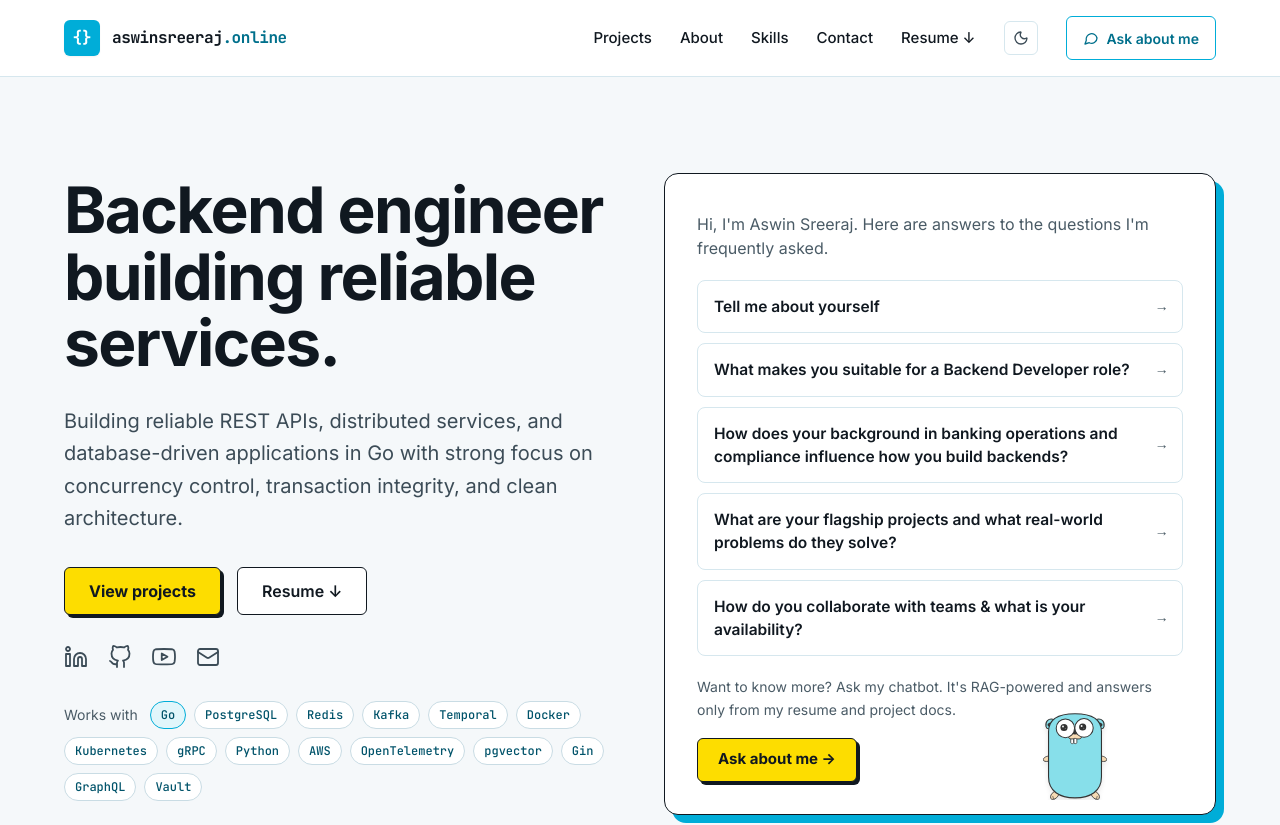
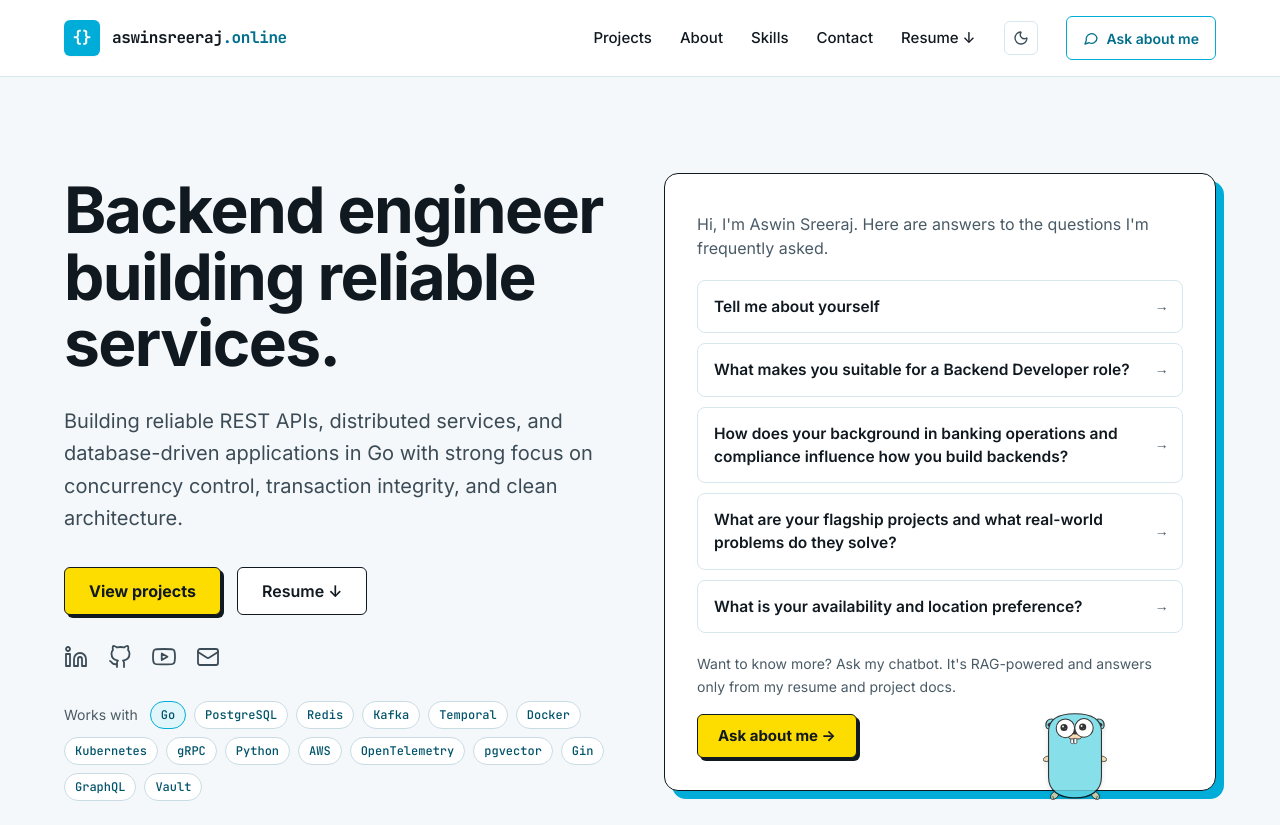
Before and after one commit to aswinsreeraj/portfolio, a React (Vite) app: page / in a window 1280 px wide. Shown: the top 825 px of the page. Built offline with nearby package versions, Linux system fonts and the light colour scheme.

Commit message:
feat(hero-faq): update question 5 to availability and location preference

```diff
--- a/src/components/HeroAskWidget.tsx
+++ b/src/components/HeroAskWidget.tsx
@@ -32,9 +32,9 @@ const INTRO_QUESTIONS: IntroQuestion[] = [
       "ARDA tackles autonomous AI agent reliability in high-stakes domains through durable Temporal workflows, Vault BYOK credential custody, and deterministic pgvector guardrails. EVNTX solves ticket overselling, concurrency conflicts, and financial transaction integrity using optimistic locking, row-level locks, and multi-party escrow ledgers. Tenome Micro explores scalable distributed systems, decoupling concurrent web crawling, Kafka event streams, and local LLM summarization across gRPC services.",
   },
   {
-    question: "How do you collaborate with teams & what is your availability?",
+    question: "What is your availability and location preference?",
     answer:
-      "At NatWest Group and Amazon, I worked daily with legal, QA, operations, and audit teams—habits I carry into clear ADRs, API docs, honest gap tracking, and structured PR/code reviews. I adapt fast across stacks (from finance ops and low-level C to Go, async Python, and Kubernetes/Helm) and am immediately available for full-time Backend / Go Engineer roles (open to remote or relocation).",
+      "I am immediately available for full-time Backend Developer roles. I am based in Kerala, India, and fully open to remote opportunities worldwide as well as relocation for on-site or hybrid roles across major tech hubs (such as Bangalore, Hyderabad, Pune, and Delhi NCR) or internationally.",
   },
 ];
 
```
